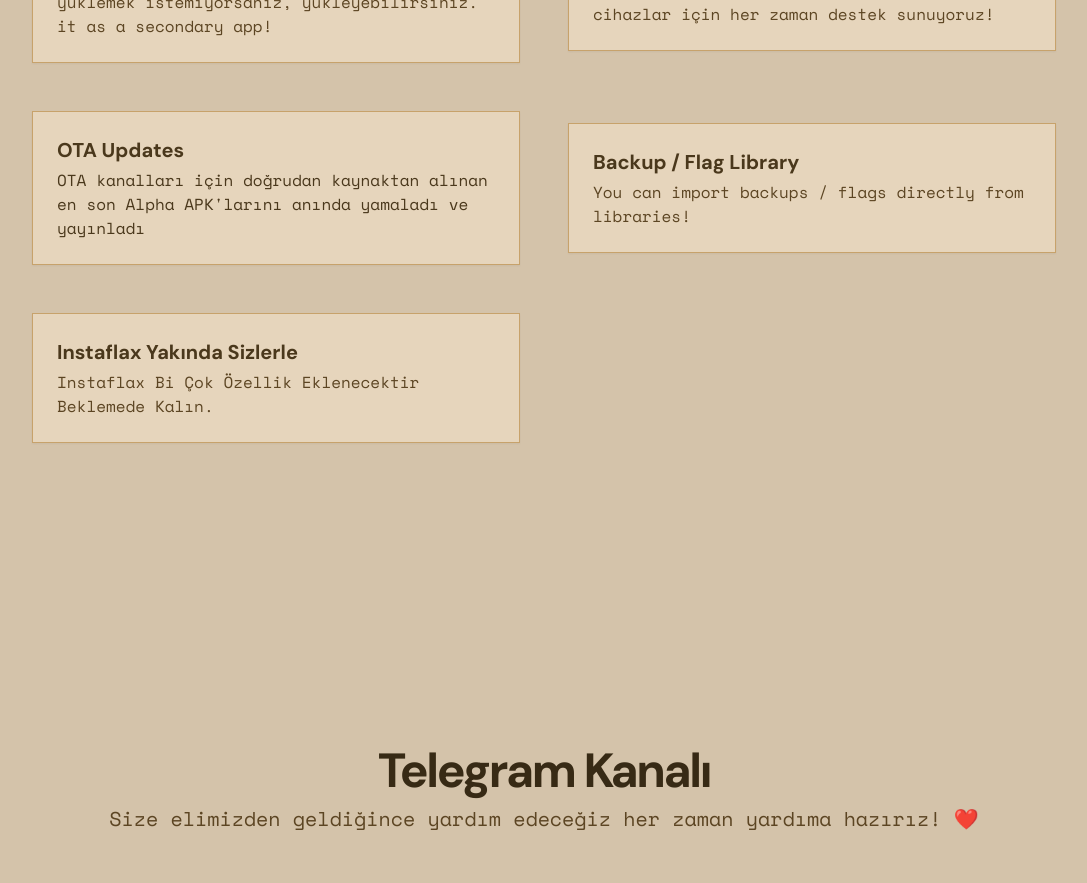
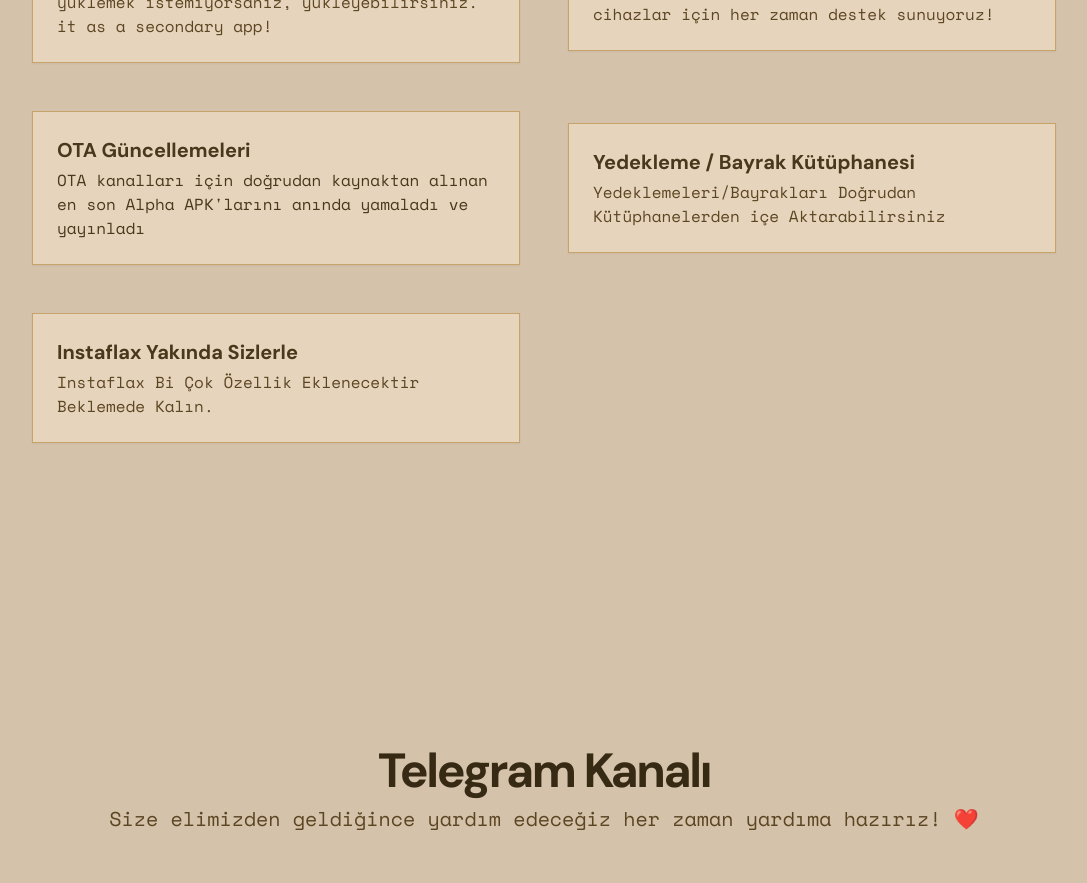
Before and after one commit to Nyxoy13/instafel-website, a Next.js app: page / in a window 1280 px wide. Shown: the part 1300-2183 px from the top of the page, without its empty margins (96-1183 px from the left). Built offline with nearby package versions, Linux system fonts and the light colour scheme.

Commit message:
Update component.jsx

```diff
--- a/src/components/component.jsx
+++ b/src/components/component.jsx
@@ -83,9 +83,9 @@
               <Card className="flex flex-col justify-between">
                 <CardHeader>
                   <div className="grid gap-1">
-                    <h3 className="text-xl font-bold">OTA Updates</h3>
+                    <h3 className="text-xl font-bold">OTA Güncellemeleri</h3>
                     <p>
-                      OTA kanalları için doğrudan kaynaktan alınan en son Alpha APK'larını anında yamaladı ve yayınladı
+OTA kanalları için doğrudan kaynaktan alınan en son Alpha APK'larını anında yamaladı ve yayınladı
                     </p>
                   </div>
                 </CardHeader>
@@ -93,8 +93,8 @@
               <Card className="flex flex-col justify-between">
                 <CardHeader>
                   <div className="grid gap-1">
-                    <h3 className="text-xl font-bold">Backup / Flag Library</h3>
-                    <p className="text-muted-foreground">You can import backups / flags directly from libraries!</p>
+                    <h3 className="text-xl font-bold">Yedekleme / Bayrak Kütüphanesi</h3>
+                    <p className="text-muted-foreground">Yedeklemeleri/Bayrakları Doğrudan Kütüphanelerden içe Aktarabilirsiniz</p>
                   </div>
                 </CardHeader>
               </Card>
```
